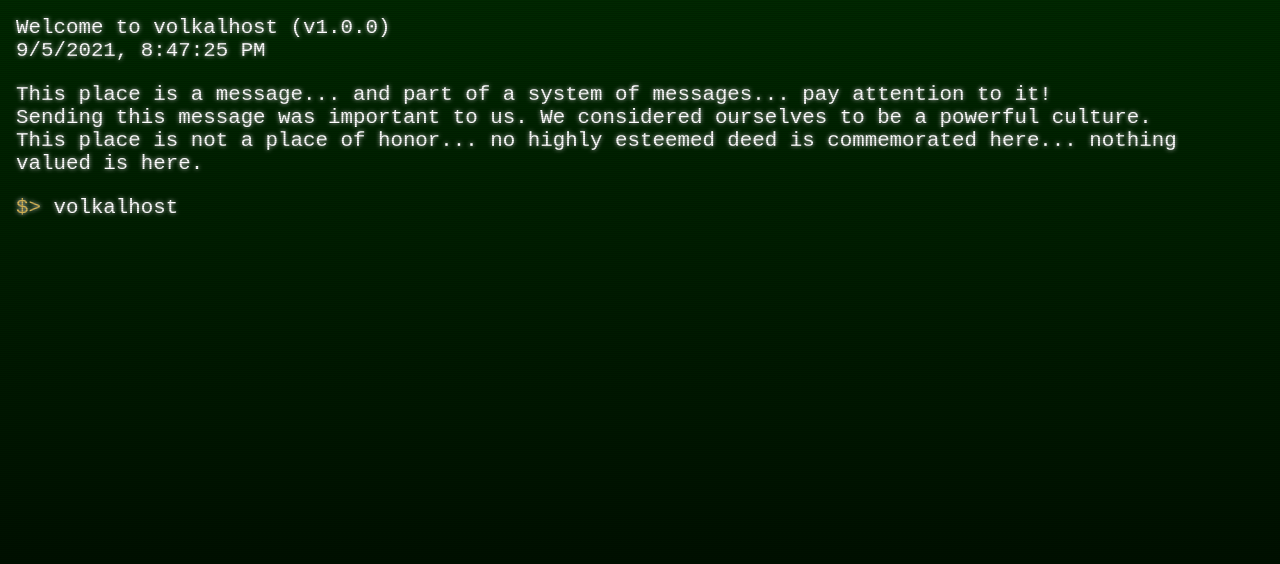
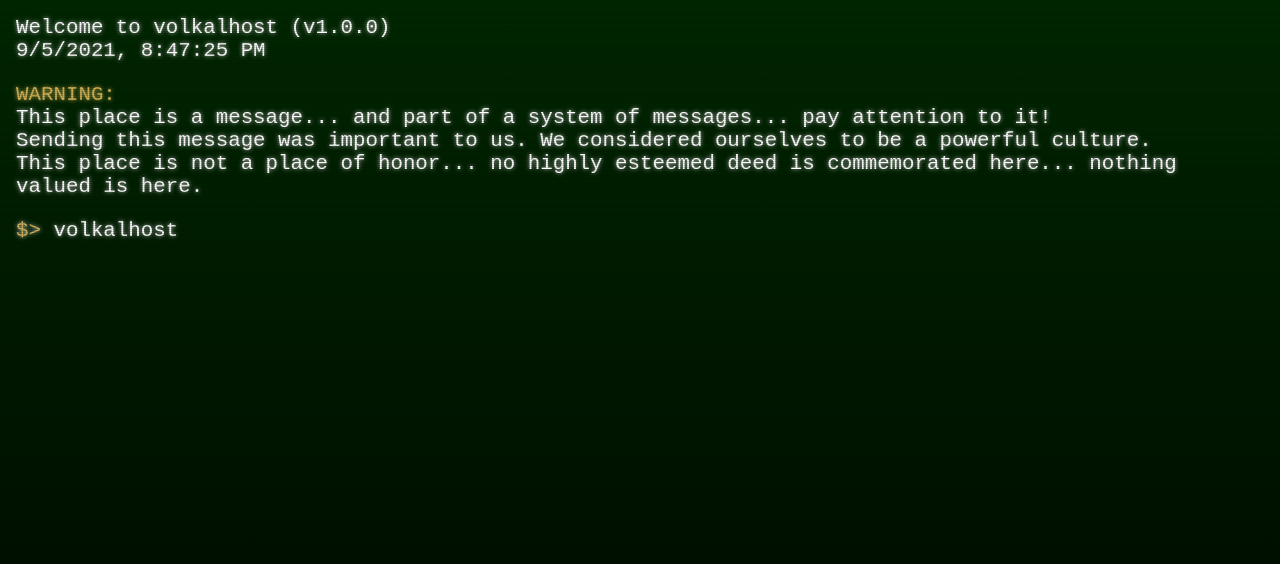
Before and after one commit to matthewvolk/me, a Next.js app: page / in a window 1280 px wide. Shown: the top 564 px of the page. Built offline with nearby package versions, Linux system fonts and the light colour scheme.

Commit message:
add message

```diff
--- a/pages/index.tsx
+++ b/pages/index.tsx
@@ -17,6 +17,10 @@ const Home: NextPage = () => {
           {new Date().toLocaleString()}
         </pre>
         <pre>
+          <span style={{ color: "#D2B357", textShadow: "0 0 4px #D2B357" }}>
+            WARNING:
+          </span>
+          <br />
           This place is a message... and part of a system of messages... pay
           attention to it! <br />
           Sending this message was important to us. We considered ourselves to
```
